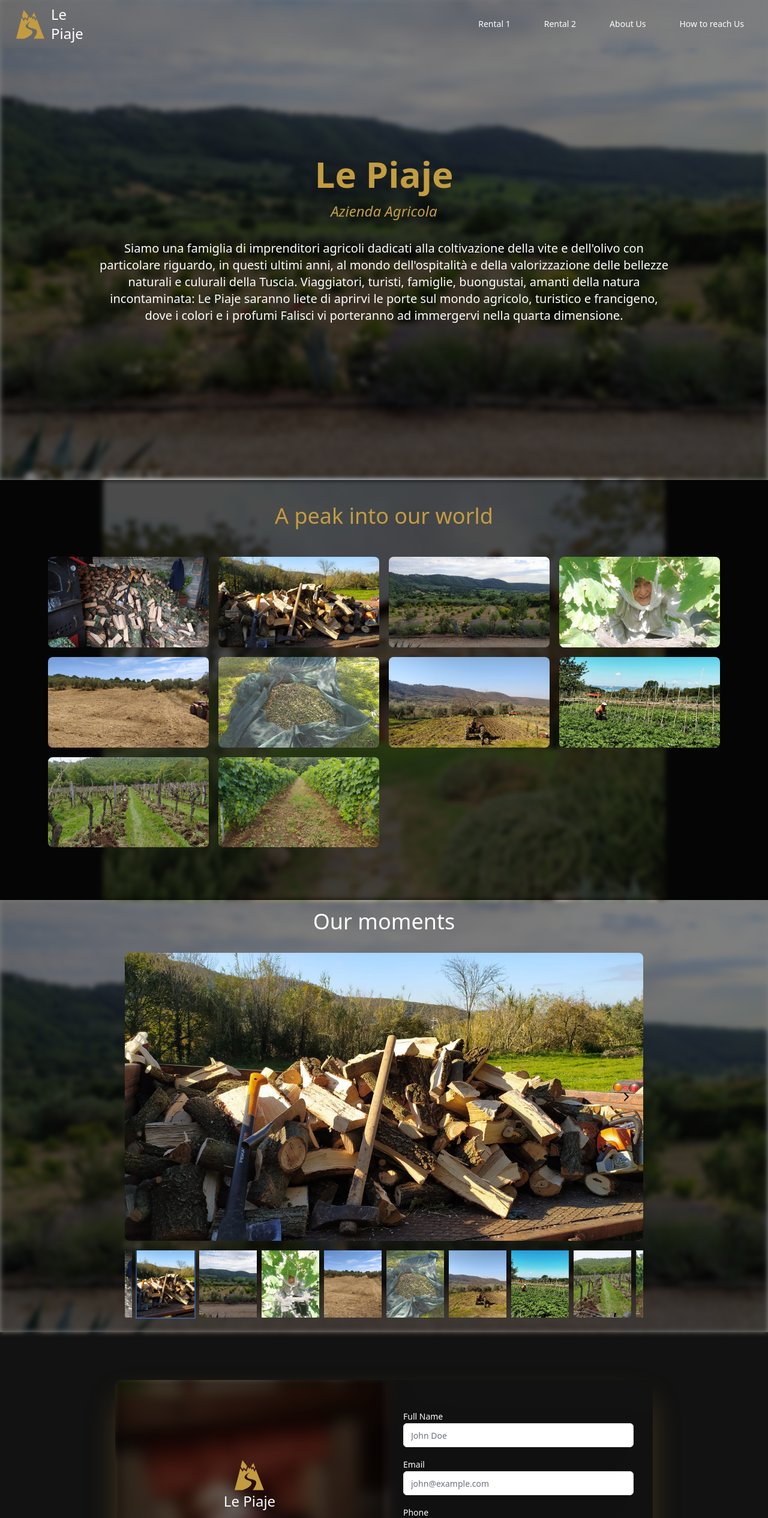
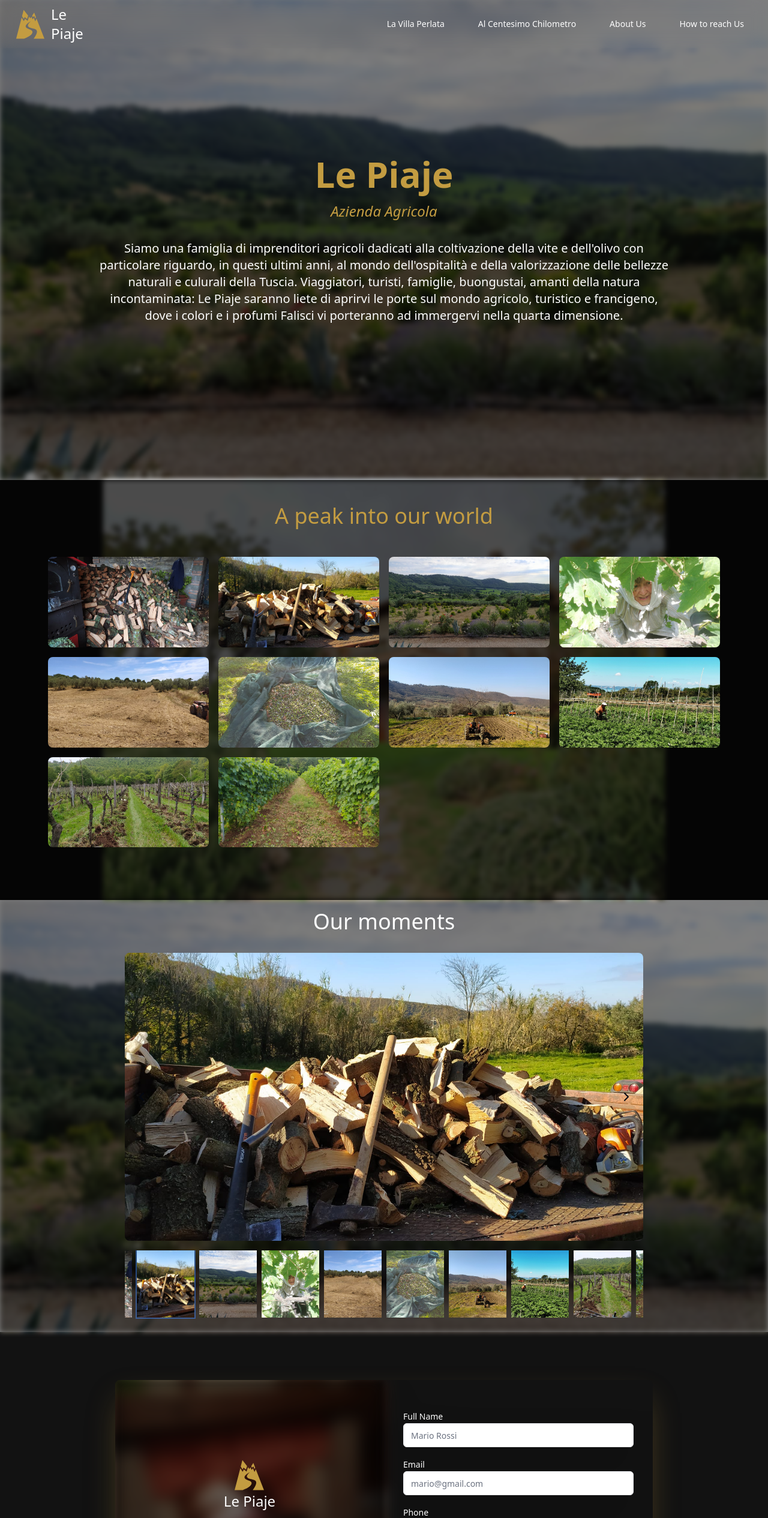
Before and after one commit to jdgr29/lepiaje-fork, a Next.js app: page / in a window 1280 px wide. Shown: the top 2530 px of the page at 60% size. Built offline with nearby package versions, Linux system fonts and the light colour scheme.

Commit message:
fix: hyperlinks and logo

```diff
--- a/src/components/contactForm/contact-form.tsx
+++ b/src/components/contactForm/contact-form.tsx
@@ -114,7 +114,7 @@ export default function ContactForm() {
                 onChange={handleInputChange}
                 value={formData.name}
                 id="fullName"
-                placeholder="John Doe"
+                placeholder="Mario Rossi"
                 name="name"
               />
             </div>
@@ -128,7 +128,7 @@ export default function ContactForm() {
                 id="email"
                 type="email"
                 name="email"
-                placeholder="john@example.com"
+                placeholder="mario@gmail.com"
               />
             </div>
             <div>
@@ -140,7 +140,7 @@ export default function ContactForm() {
                 value={formData.phone}
                 id="phone"
                 type="tel"
-                placeholder="+1 (555) 123-4567"
+                placeholder="+393381234567"
                 name="phone"
               />
             </div>
--- a/src/components/footer/footer.tsx
+++ b/src/components/footer/footer.tsx
@@ -25,21 +25,21 @@ export default function Footer() {
 
           <div className="flex space-x-6">
             <Link
-              href="mailto:contact@lepiaje.com"
+              href="mailto:giulianaclementini.ad@gmail.com"
               className="hover:text-gray-900 transition-colors"
             >
               <Mail color="#f1f1f1" size={21} />
               <span className="sr-only">Email</span>
             </Link>
             <Link
-              href="tel:+1234567890"
+              href="tel:+393383032673"
               className="hover:text-gray-900 transition-colors"
             >
               <Phone color="#f1f1f1" size={20} />
               <span className="sr-only">Phone</span>
             </Link>
             <Link
-              href="https://instagram.com/lepiaje"
+              href="#" // TODO: add link when page existing.
               target="_blank"
               rel="noopener noreferrer"
               className="hover:text-gray-900 transition-colors"
@@ -48,7 +48,7 @@ export default function Footer() {
               <span className="sr-only">Instagram</span>
             </Link>
             <Link
-              href="https://facebook.com/lepiaje"
+              href="#" // TODO: add link when page existing.
               target="_blank"
               rel="noopener noreferrer"
               className="hover:text-gray-900 transition-colors"
--- a/src/components/logo/logo.tsx
+++ b/src/components/logo/logo.tsx
@@ -1,5 +1,5 @@
 import Image from "next/image";
-import logoPath from "../../../public/assets/logos/place_holder_logo.png";
+import logoPath from "../../../public/assets/logos/logo.jpeg";
 
 const Logo = () => (
   <Image
--- a/src/components/navbar/navbar.tsx
+++ b/src/components/navbar/navbar.tsx
@@ -46,14 +46,14 @@ export function Navbar() {
               className="text-[#ffff] flex w-full items-center py-2 text-lg font-semibold"
               prefetch={false}
             >
-              Rental 1
+              La Villa Perlata
             </Link>
             <Link
               href="#"
               className="text-[#ffff] flex w-full items-center py-2 text-lg font-semibold"
               prefetch={false}
             >
-              Rental 2
+              Al Centesimo Chilometro
             </Link>
             <Link
               href="#"
@@ -80,14 +80,14 @@ export function Navbar() {
           className="text-lepiajeWhite group inline-flex h-9 w-max items-center justify-center rounded-md bg-white px-4 py-2 text-sm font-medium transition-colors hover:bg-gray-100 hover:text-gray-900 focus:bg-gray-100 focus:text-gray-900 focus:outline-none disabled:pointer-events-none disabled:opacity-50 data-[active]:bg-gray-100/50 data-[state=open]:bg-gray-100/50 dark:bg-gray-950 dark:hover:bg-gray-800 dark:hover:text-gray-50 dark:focus:bg-gray-800 dark:focus:text-gray-50 dark:data-[active]:bg-gray-800/50 dark:data-[state=open]:bg-gray-800/50"
           prefetch={false}
         >
-          Rental 1
+          La Villa Perlata
         </Link>
         <Link
           href="#"
           className="text-lepiajeWhite group inline-flex h-9 w-max items-center justify-center rounded-md bg-white px-4 py-2 text-sm font-medium transition-colors hover:bg-gray-100 hover:text-gray-900 focus:bg-gray-100 focus:text-gray-900 focus:outline-none disabled:pointer-events-none disabled:opacity-50 data-[active]:bg-gray-100/50 data-[state=open]:bg-gray-100/50 dark:bg-gray-950 dark:hover:bg-gray-800 dark:hover:text-gray-50 dark:focus:bg-gray-800 dark:focus:text-gray-50 dark:data-[active]:bg-gray-800/50 dark:data-[state=open]:bg-gray-800/50"
           prefetch={false}
         >
-          Rental 2
+          Al Centesimo Chilometro
         </Link>
         <Link
           href="#"
```
Also changed, not shown: public/assets/logos/place_holder_logo.png (deleted).
